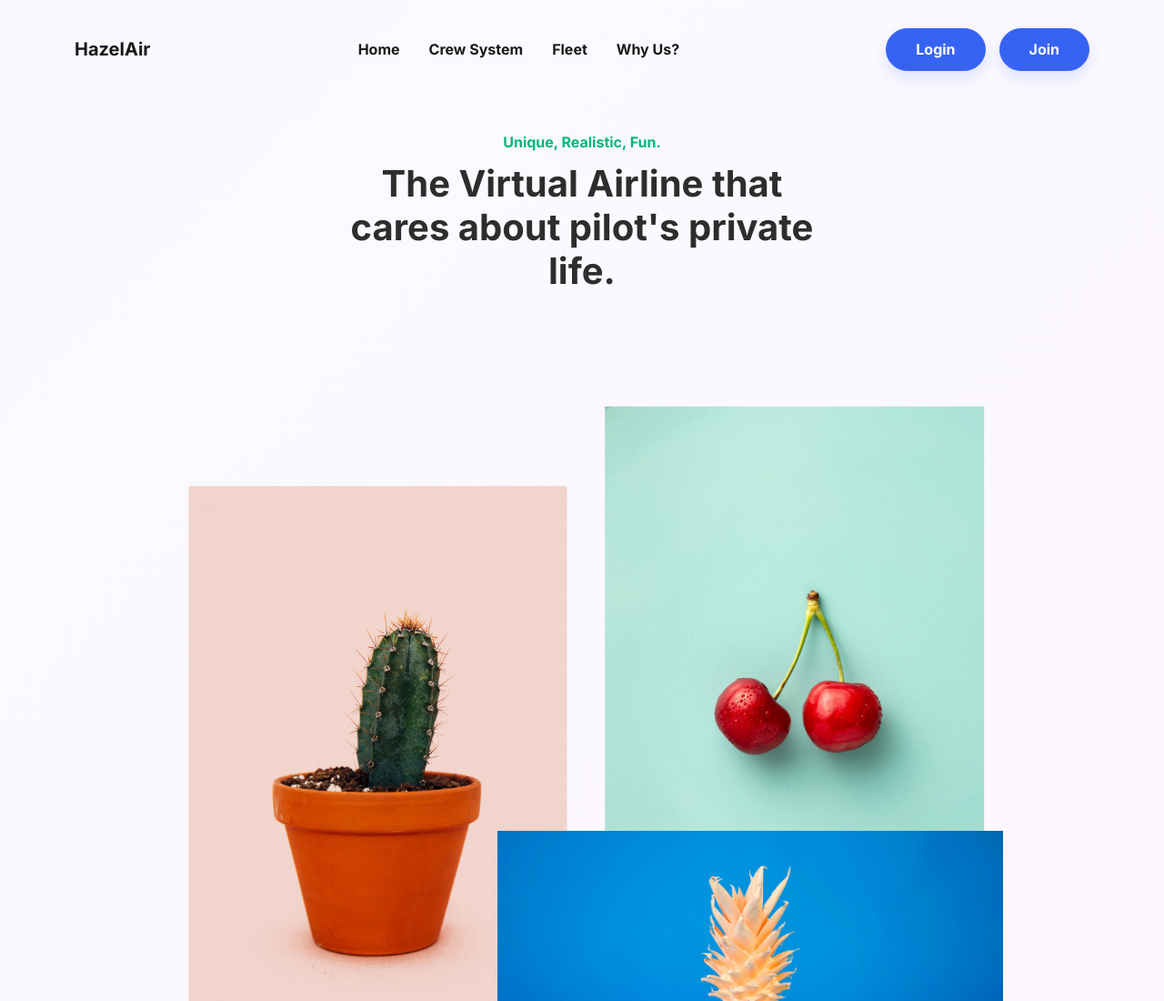
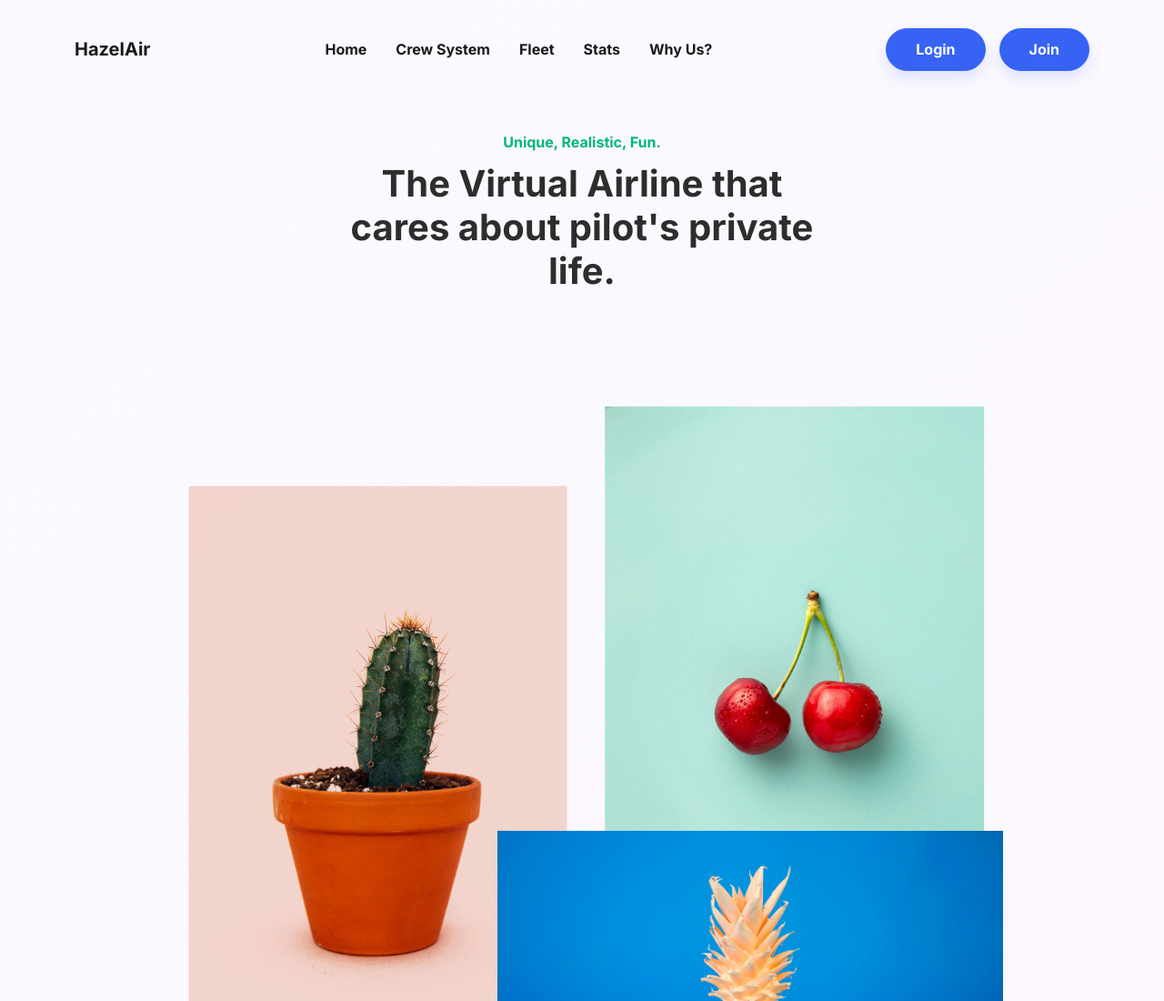
Before and after one commit to hydrogen-studio/Hazel-Air, a plain HTML site: page index.html in a window 1280 px wide. Shown: the top 1100 px of the page at 91% size. Drawn offline with Linux system fonts and the light colour scheme; no server answers.

Commit message:
small change

```diff
--- a/index.html
+++ b/index.html
@@ -19,6 +19,7 @@
                     <li class="nav-item"><a class="nav-link active" href="#home">Home</a></li>
                     <li class="nav-item"><a class="nav-link active" href="#crewsystem">Crew System</a></li>
                     <li class="nav-item"><a class="nav-link active" href="#fleet">Fleet</a></li>
+                    <li class="nav-item"><a class="nav-link active" href="#stats">Stats</a></li>
                     <li class="nav-item"><a class="nav-link active" href="#info">Why Us?</a></li>
                     <li class="nav-item"></li>
                 </ul><a class="btn btn-primary shadow" role="button" href="https://vamsys.io/login/hazelair" style="margin: 15px;">Login</a><a class="btn btn-primary shadow" role="button" href="https://vamsys.io/register/hazelair">Join</a>
```
